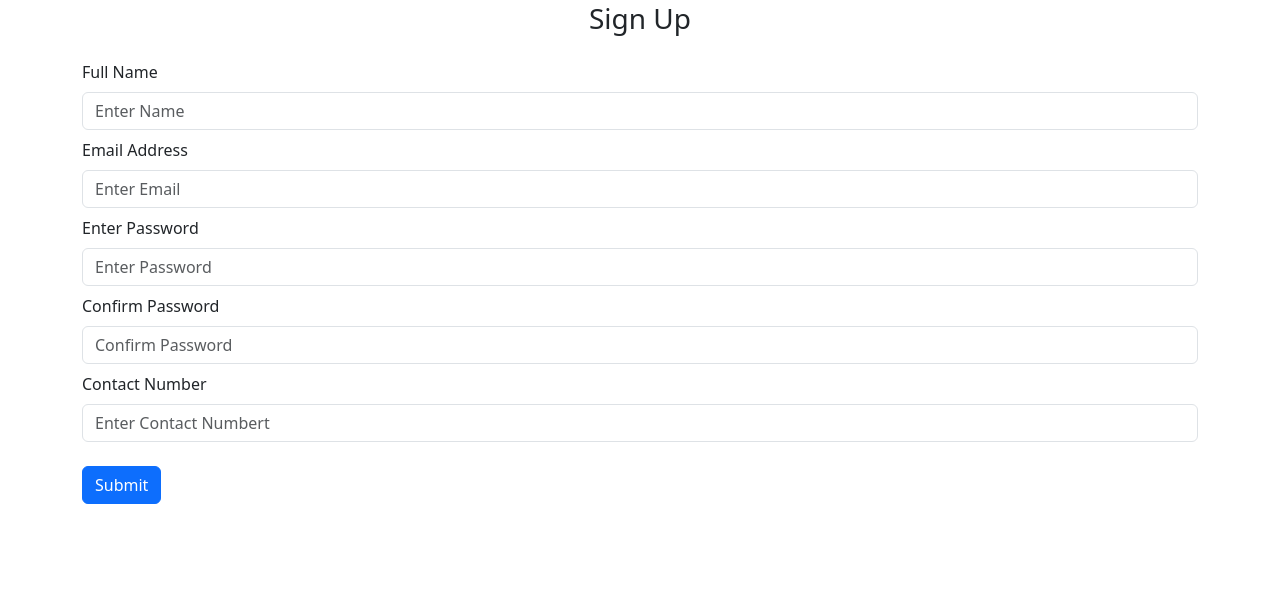
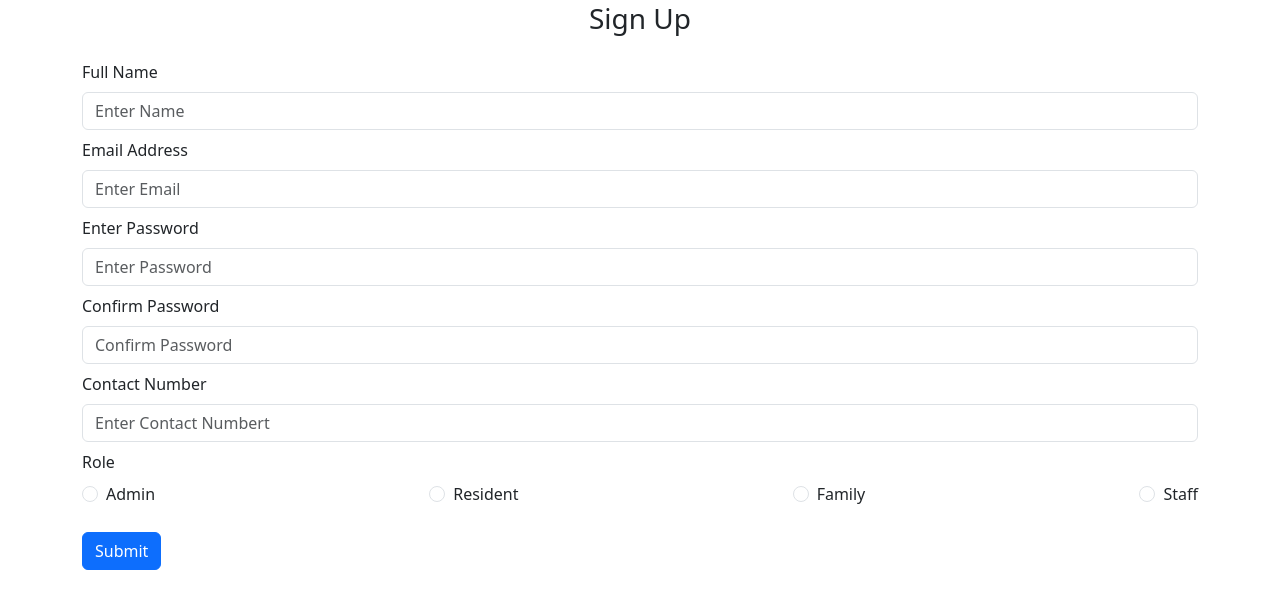
Before and after one commit to makhijaaryan/Elderly_Care_Center_System, a Flask app: page /auth/signup in a window 1280 px wide. Shown: the part 70-679 px from the top of the page. Run offline with Flask 3, Linux system fonts and the light colour scheme; some libraries are stand-ins or nearby versions.

Commit message:
signup updated

```diff
--- a/website/auth.py
+++ b/website/auth.py
@@ -33,6 +33,7 @@ def signup():
         pass1=request.form.get('password1')
         pass2=request.form.get('password2')
         contactNo=request.form.get('contactNo')
+        role=request.form.get('role')
 
         user=User.query.filter_by(email=email).first()
 
@@ -43,12 +44,12 @@ def signup():
         elif (len(contactNo)!=10):
             flash("Incorrect number entered!", category='error')
         else:
-            new_user=User(email=email, name=name, password=generate_password_hash(pass1,method='sha256'), contactNo=contactNo)
+            new_user=User(email=email, name=name, password=generate_password_hash(pass1,method='sha256'), contactNo=contactNo, role=role)
             db.session.add(new_user)
             db.session.commit()
             login_user(new_user, remember=True)
             flash("Account created!", category='success')
-            print(f"Name:{name}\nEmail:{email}\nPassword: {pass1}\nContact Number:{contactNo}\n")
+            print(f"Name:{name}\nEmail:{email}\nPassword: {pass1}\nContact Number:{contactNo}\nRole:{role}\n")
             return redirect(url_for('views.home'))
 
     return render_template("signup.html", user=current_user)
--- a/website/models.py
+++ b/website/models.py
@@ -34,4 +34,5 @@ class User(db.Model, UserMixin):
     password = db.Column(db.String(150))
     name = db.Column(db.String(150))
     contactNo = db.Column(db.String(10))
+    role=db.Column(db.String(10))
     notes=db.relationship('Note')
--- a/website/templates/signup.html
+++ b/website/templates/signup.html
@@ -24,6 +24,35 @@ content%}
         <label for="contactNo" class="my-2">Contact Number</label>
         <input type="text" class="form-control" id="contactNo" name="contactNo" placeholder="Enter Contact Numbert">
     </div>
+    <div class="form-group">
+        <label for="role" class="my-2">Role</label>
+        <div style="display: flex; justify-content: space-between; align-items: center;">
+            <div class="form-check">
+                <input class="form-check-input" type="radio" name="role" id="admin" value="admin">
+                <label class="form-check-label" for="admin">
+                  Admin
+                </label>
+            </div>
+            <div class="form-check">
+                <input class="form-check-input" type="radio" name="role" id="resident" value="resident">
+                <label class="form-check-label" for="resident">
+                  Resident
+                </label>
+            </div>
+            <div class="form-check">
+                <input class="form-check-input" type="radio" name="role" id="family" value="family">
+                <label class="form-check-label" for="family">
+                  Family
+                </label>
+            </div>
+            <div class="form-check">
+                <input class="form-check-input" type="radio" name="role" id="staff" value="staff">
+                <label class="form-check-label" for="staff">
+                  Staff
+                </label>
+            </div>
+        </div>
+    </div>
     <br/>
     <button type="submit" class="btn btn-primary mb-3">Submit</button>
 </form>
```
Also changed, not shown: instance/database.db.
